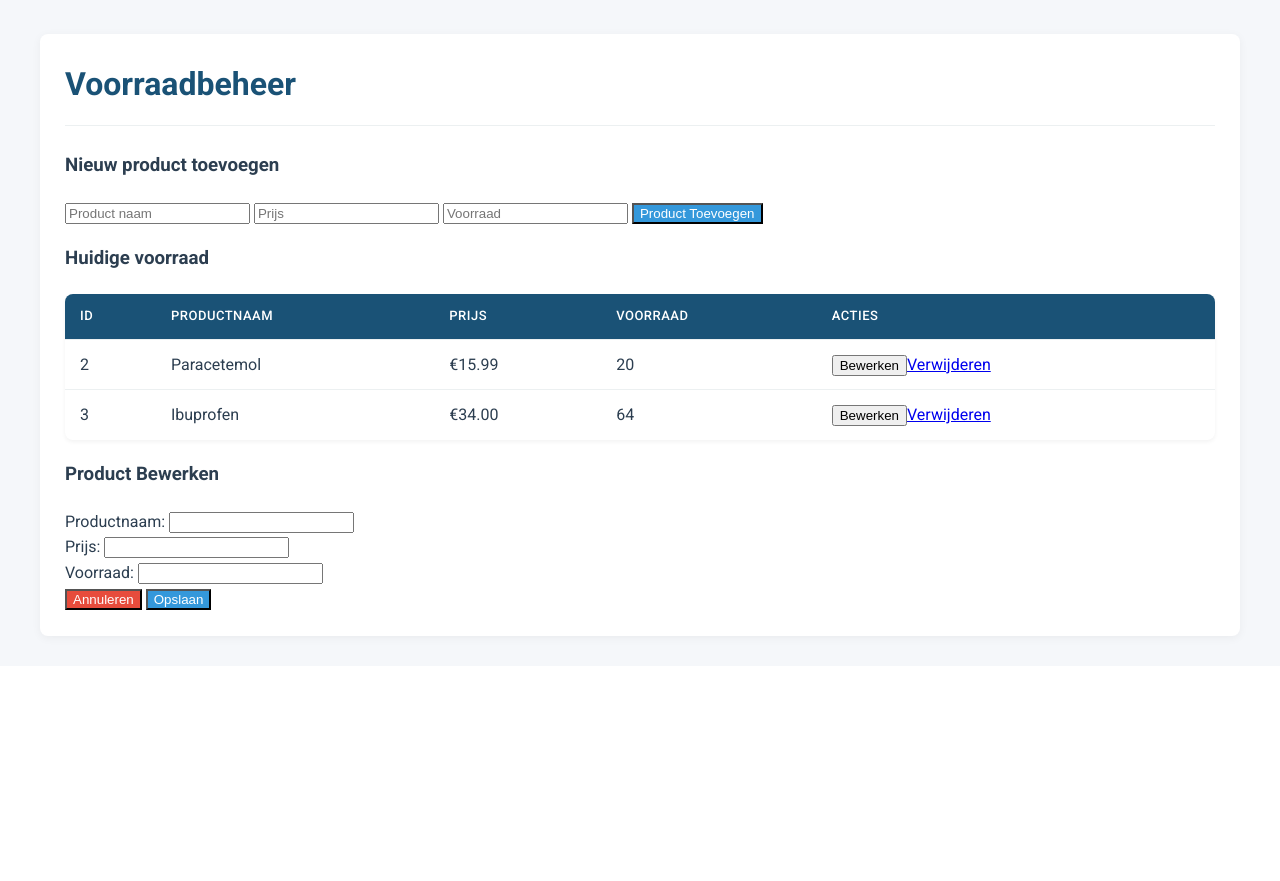
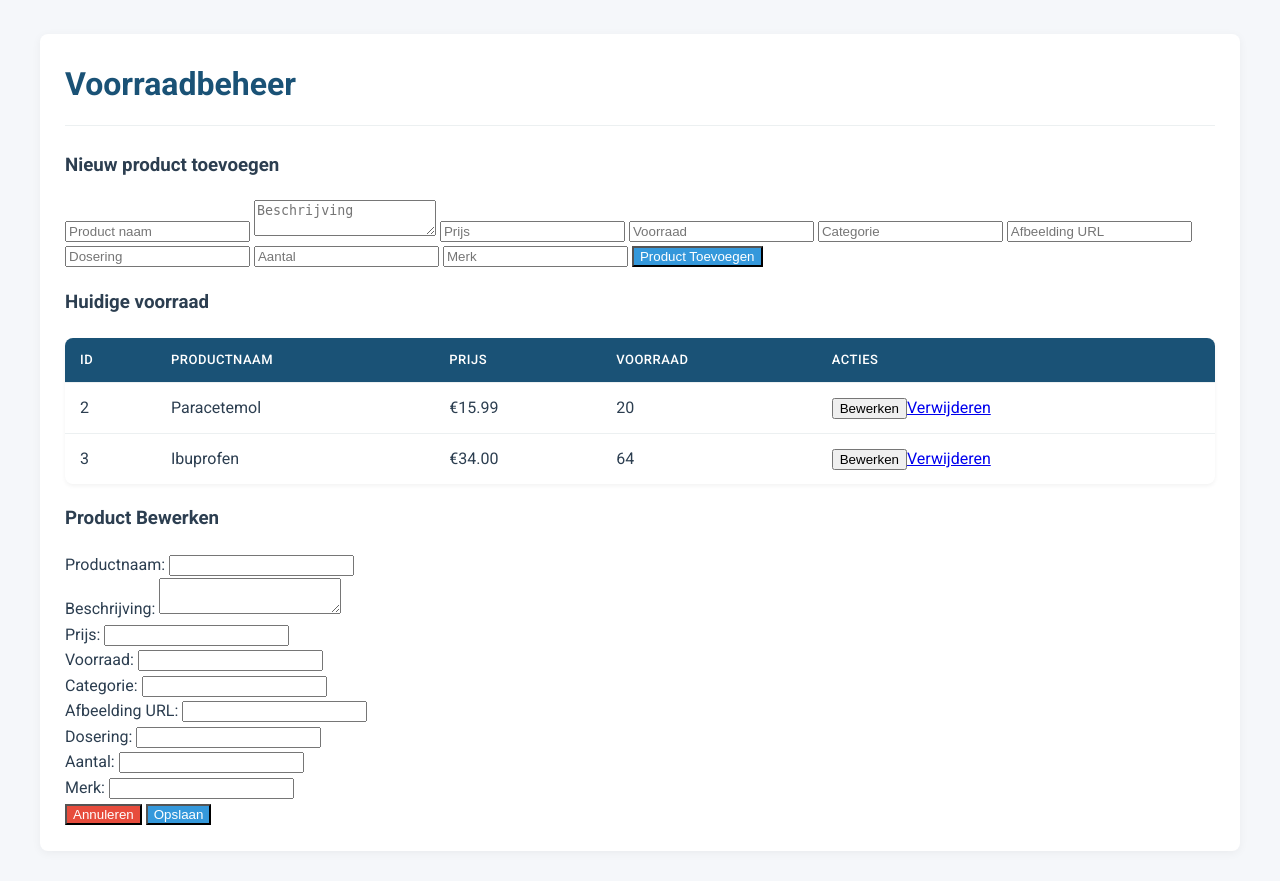
Before and after one commit to DJAVDH/Apothecare-, a PHP site: page /php/adminpagina.php in a window 1280 px wide, after a click on "VOORRAAD". Shown: the part 136-1017 px from the top of the page. Before the commit the page ends 777 px from the top, so only its background shows below. Run offline with PHP 8.4, Linux system fonts and the light colour scheme; a user stored in the database is signed in; data comes from the database, SQL or seed files in the repository.

Commit message:
FINAL PUSH?

```diff
--- a/php/adminpagina.php
+++ b/php/adminpagina.php
@@ -10,13 +10,19 @@ try {
     // === PRODUCT TOEVOEGEN ===
     if (isset($_POST['add_product'])) {
         try {
-            $insert_query = "INSERT INTO products (name, price, stock) VALUES (:name, :price, :stock)";
+            $insert_query = "INSERT INTO products (name, description, price, stock, category, imglink, dose, quantity, brand) VALUES (:name, :description, :price, :stock, :category, :imglink, :dose, :quantity, :brand)";
             $stmt_insert = $pdo->prepare($insert_query);
 
             $params = [
                 ':name' => $_POST['product_name'],
+                ':description' => $_POST['description'],
                 ':price' => $_POST['price'],
-                ':stock' => $_POST['stock']
+                ':stock' => $_POST['stock'],
+                ':category' => $_POST['category'],
+                ':imglink' => $_POST['imglink'],
+                ':dose' => $_POST['dose'],
+                ':quantity' => $_POST['quantity'],
+                ':brand' => $_POST['brand']
             ];
 
             if ($stmt_insert->execute($params)) {
@@ -31,14 +37,20 @@ try {
     // === PRODUCT BIJWERKEN ===
     if (isset($_POST['edit_product'])) {
         try {
-            $update_query = "UPDATE products SET name = :name, price = :price, stock = :stock WHERE id = :id";
+            $update_query = "UPDATE products SET name = :name, description = :description, price = :price, stock = :stock, category = :category, imglink = :imglink, dose = :dose, quantity = :quantity, brand = :brand WHERE id = :id";
             $stmt_update = $pdo->prepare($update_query);
 
             $params = [
                 ':id' => $_POST['product_id'],
                 ':name' => $_POST['product_name'],
+                ':description' => $_POST['description'],
                 ':price' => $_POST['price'],
-                ':stock' => $_POST['stock']
+                ':stock' => $_POST['stock'],
+                ':category' => $_POST['category'],
+                ':imglink' => $_POST['imglink'],
+                ':dose' => $_POST['dose'],
+                ':quantity' => $_POST['quantity'],
+                ':brand' => $_POST['brand']
             ];
 
             if ($stmt_update->execute($params)) {
@@ -325,8 +337,14 @@ try {
             <form method="POST" class="card-form">
                 <h3>Nieuw product toevoegen</h3>
                 <input class="input-full" type="text" name="product_name" placeholder="Product naam" required>
+                <textarea class="input-full" name="description" placeholder="Beschrijving" required></textarea>
                 <input class="input-full" type="number" name="price" placeholder="Prijs" step="0.01" required>
                 <input class="input-full" type="number" name="stock" placeholder="Voorraad" required>
+                <input class="input-full" type="text" name="category" placeholder="Categorie" required>
+                <input class="input-full" type="url" name="imglink" placeholder="Afbeelding URL" required>
+                <input class="input-full" type="text" name="dose" placeholder="Dosering" required>
+                <input class="input-full" type="text" name="quantity" placeholder="Aantal" required>
+                <input class="input-full" type="text" name="brand" placeholder="Merk" required>
                 <button class="btn-primary" type="submit" name="add_product">Product Toevoegen</button>
             </form>
 
@@ -392,6 +410,11 @@ try {
                         </div>
 
                         <div class="form-row">
+                            <label class="form-label">Beschrijving:</label>
+                            <textarea class="input-field" name="description" id="edit_description" required></textarea>
+                        </div>
+
+                        <div class="form-row">
                             <label class="form-label">Prijs:</label>
                             <input class="input-field" type="number" name="price" id="edit_price" step="0.01" required>
                         </div>
@@ -399,6 +422,31 @@ try {
                         <div class="form-row">
                             <label class="form-label">Voorraad:</label>
                             <input class="input-field" type="number" name="stock" id="edit_stock" required>
+                        </div>
+
+                        <div class="form-row">
+                            <label class="form-label">Categorie:</label>
+                            <input class="input-field" type="text" name="category" id="edit_category" required>
+                        </div>
+
+                        <div class="form-row">
+                            <label class="form-label">Afbeelding URL:</label>
+                            <input class="input-field" type="url" name="imglink" id="edit_imglink" required>
+                        </div>
+
+                        <div class="form-row">
+                            <label class="form-label">Dosering:</label>
+                            <input class="input-field" type="text" name="dose" id="edit_dose" required>
+                        </div>
+
+                        <div class="form-row">
+                            <label class="form-label">Aantal:</label>
+                            <input class="input-field" type="text" name="quantity" id="edit_quantity" required>
+                        </div>
+
+                        <div class="form-row">
+                            <label class="form-label">Merk:</label>
+                            <input class="input-field" type="text" name="brand" id="edit_brand" required>
                         </div>
 
                         <div class="modal-actions">
@@ -483,8 +531,14 @@ try {
             document.getElementById('editProductModal').style.display = 'block';
             document.getElementById('edit_product_id').value = product.id;
             document.getElementById('edit_product_name').value = product.name;
+            document.getElementById('edit_description').value = product.description || '';
             document.getElementById('edit_price').value = product.price;
             document.getElementById('edit_stock').value = product.stock;
+            document.getElementById('edit_category').value = product.category || '';
+            document.getElementById('edit_imglink').value = product.imglink || '';
+            document.getElementById('edit_dose').value = product.dose || '';
+            document.getElementById('edit_quantity').value = product.quantity || '';
+            document.getElementById('edit_brand').value = product.brand || '';
         }
 
         function closeEditProductModal() {
--- a/php/checkout.php
+++ b/php/checkout.php
@@ -1,8 +1,8 @@
 <?php
 require 'db_connect.php';
-echo $_SESSION['user_id'];
 if ($_SERVER['REQUEST_METHOD'] === 'POST') {
-    $user_id     = $_SESSION['user_id'];
+    echo $_SESSION['user_id'];
+    $user_id = $_SESSION['user_id'];
     $streetname = $_POST['streetname'];
     $streetnumber = $_POST['streetnumber'];
     $city = $_POST['city'];
```
